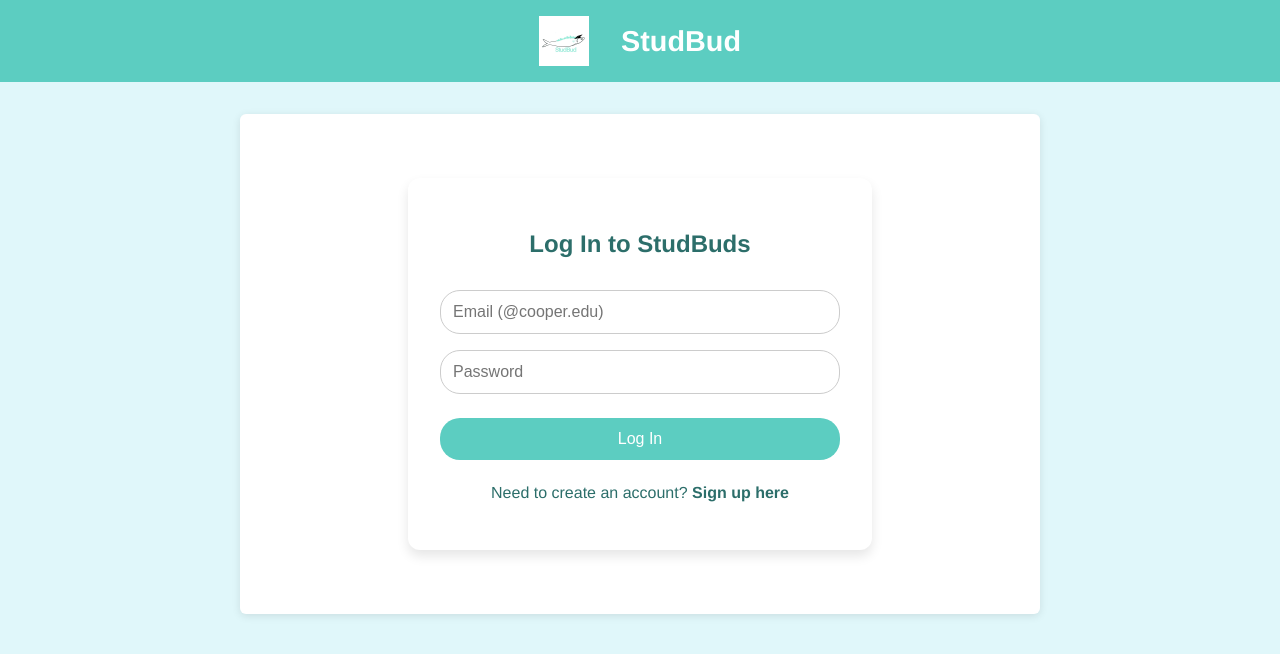
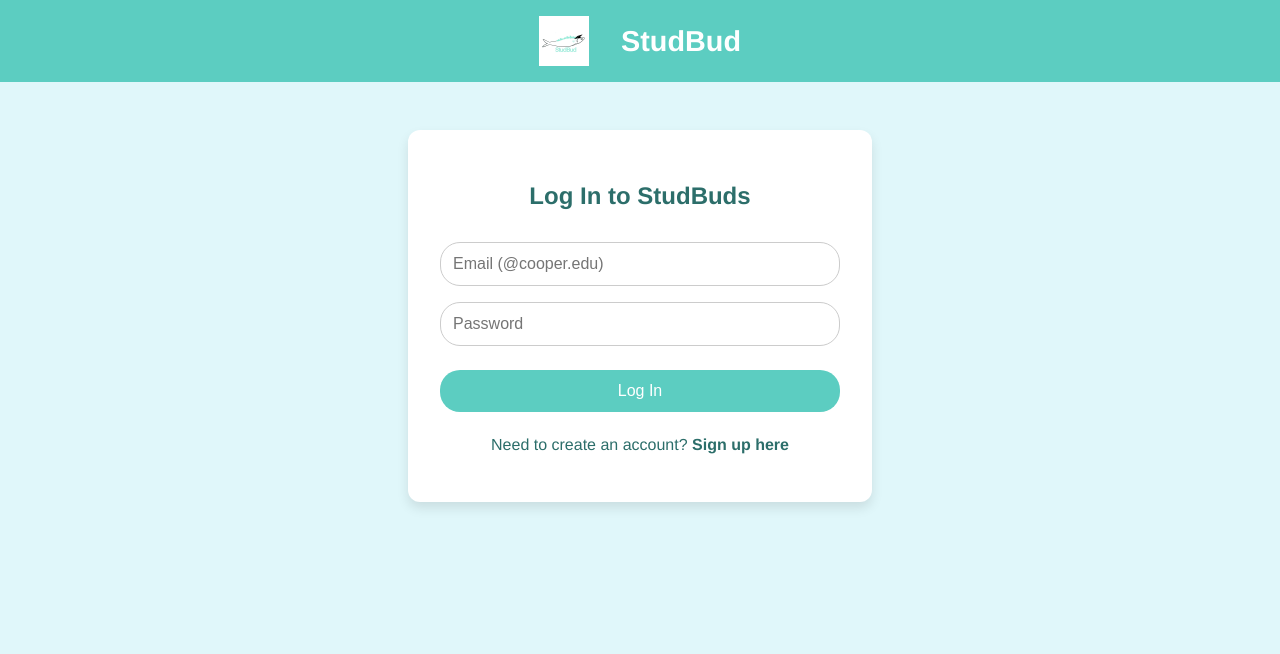
Before and after one commit to khanlamiah019/StudBuds, a React (Create React App) app in the folder frontend/: page /login in a window 1280 px wide. Shown: the top 654 px of the page. Built offline with nearby package versions, Linux system fonts and the light colour scheme.

Commit message:
style changes

```diff
--- a/frontend/src/App.css
+++ b/frontend/src/App.css
@@ -48,7 +48,7 @@ nav {
 
 nav ul {
   display: flex;
-  justify-content: center;  /* 👈 This centers the nav items */
+  justify-content: center;
   gap: 1rem;
   list-style: none;
   margin: 0;
@@ -72,14 +72,7 @@ nav button:hover {
 }
 
 /* Main container for pages */
-.container {
-  max-width: 60vw;
-  margin: 2rem auto;
-  padding: 1rem;
-  background-color: var(--card-background);
-  border-radius: 6px;
-  box-shadow: 0 2px 8px var(--shadow-color);
-}
+
 
 /* Headings */
 h2, h3 {
--- a/frontend/src/App.js
+++ b/frontend/src/App.js
@@ -1,6 +1,6 @@
 // src/App.js
 import React, { useState } from 'react';
-import { Routes, Route, Link, Navigate } from 'react-router-dom';
+import { Routes, Route, Link, Navigate, useNavigate } from 'react-router-dom';
 import './App.css';
 
 import Landing from './components/Landing';
@@ -12,6 +12,7 @@ import Profile from './components/Profile';
 
 function App() {
   const [userId, setUserId] = useState(null);
+  const navigate = useNavigate();
 
   return (
     <div>
@@ -27,7 +28,14 @@ function App() {
             <li><Link to="/matchlist">Match List</Link></li>
             <li><Link to="/update">Update Preferences</Link></li>
             <li><Link to="/profile">Profile</Link></li>
-            <li><button onClick={() => setUserId(null)}>Logout</button></li>
+            <li>
+              <button onClick={() => {
+                setUserId(null);
+                navigate('/');  // Redirect to Landing page on logout
+              }}>
+                Logout
+              </button>
+            </li>
           </ul>
         </nav>
       )}
--- a/frontend/src/components/Login.js
+++ b/frontend/src/components/Login.js
@@ -12,16 +12,15 @@ function Login({ setUserId }) {
   const isMounted = useRef(true);
 
   useEffect(() => {
-    // Component mounted
     isMounted.current = true;
     return () => {
-      // Component unmounted
       isMounted.current = false;
     };
   }, []);
 
   const handleChange = (e) => {
-    setFormData({ ...formData, [e.target.name]: e.target.value });
+    const value = e.target.name === 'email' ? e.target.value.toLowerCase() : e.target.value;
+    setFormData({ ...formData, [e.target.name]: value });
   };
 
   const handleSubmit = async (e) => {
@@ -59,8 +58,6 @@ function Login({ setUserId }) {
       if (isMounted.current) setIsSubmitting(false);
     }
   };
-
-  // styles remain the same
 
   const styles = {
     container: {
--- a/frontend/src/components/Signup.js
+++ b/frontend/src/components/Signup.js
@@ -26,7 +26,8 @@ function Signup() {
   const auth = getAuth();
 
   const handleChange = (e) => {
-    setFormData({ ...formData, [e.target.name]: e.target.value });
+    const value = e.target.name === 'email' ? e.target.value.toLowerCase() : e.target.value;
+    setFormData({ ...formData, [e.target.name]: value });
   };
 
   const validateForm = () => {
@@ -89,7 +90,7 @@ function Signup() {
 
   const styles = {
     container: {
-      maxWidth: '450px',
+      maxWidth: '30px',
       margin: '3rem auto',
       padding: '2rem',
       borderRadius: '12px',
--- a/frontend/src/components/UpdatePreference.js
+++ b/frontend/src/components/UpdatePreference.js
@@ -66,9 +66,13 @@ function UpdatePreference({ userId }) {
 
   const styles = {
     container: {
-      width: '90%',
-      margin: '0 auto',
-      padding: '2rem 0',
+      maxWidth: '30vw',
+      margin: '3rem auto',
+      padding: '2rem',
+      borderRadius: '12px',
+      backgroundColor: '#ffffff',
+      boxShadow: '0 6px 12px rgba(0,0,0,0.1)',
+      textAlign: 'left'
     },
     heading: {
       textAlign: 'center',
```
